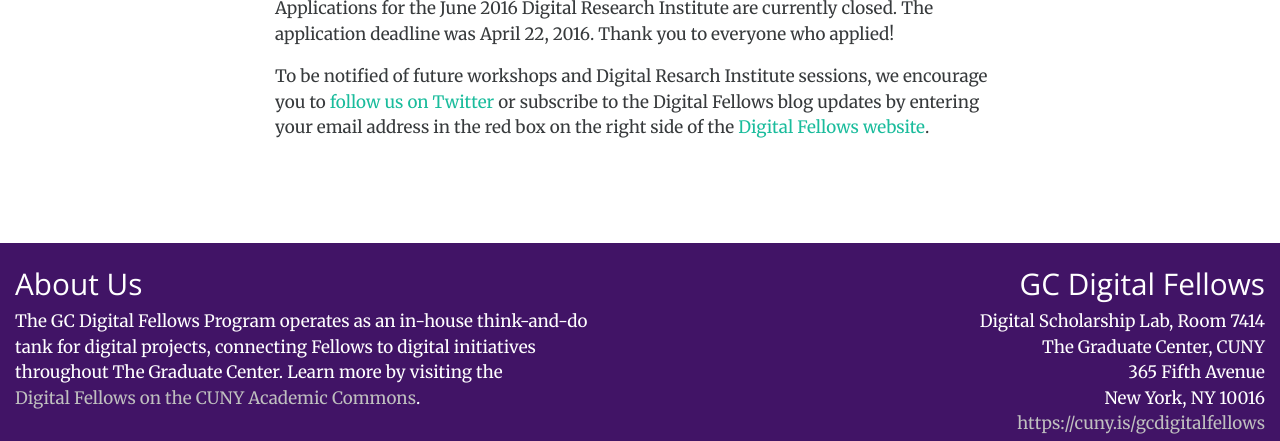
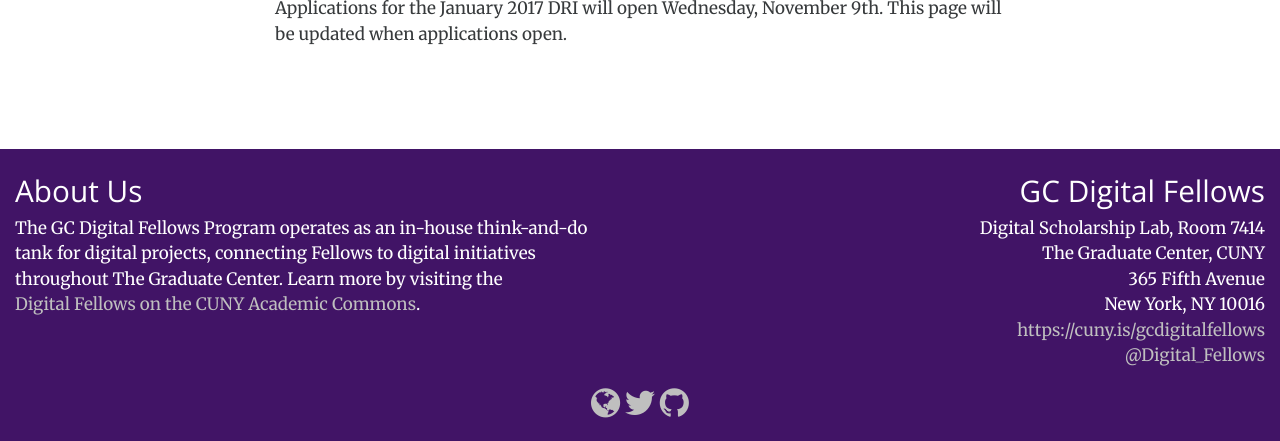
Before and after one commit to GCDigitalFellows/gcdigitalfellows.github.io, a Jekyll site: the page built from apply.html, in a window 1280 px wide and 900 px high, cut to the strip 459-900 px from the top of the window. Built offline with Jekyll 4.4.1, drawn with Linux system fonts in a browser that asks for light colours.

Commit message:
Updated in preparation for opening the applications on December 9th, 2016

```diff
--- a/apply.html
+++ b/apply.html
@@ -8,12 +8,14 @@
 
 <section id="content">
   <div class="container">
-    {% include section-header.html title="Thank You for Your Interest" color="secondary" %}
+    {% include section-header.html title="Stay Tuned: Applications Opening Soon" color="secondary" %}
     <div class="row">
       <div class="col-md-8 offset-md-2">
-        <p>Applications for the June 2016 Digital Research Institute are currently closed. The application deadline was April 22, 2016. Thank you to everyone who applied!</p>
 
-        <p>To be notified of future workshops and Digital Resarch Institute sessions, we encourage you to <a href="https://twitter.com/Digital_Fellows" target="_blank">follow us on Twitter</a> or subscribe to the Digital Fellows blog updates by entering your email address in the red box on the right side of the <a href="http://digitalfellows.commons.gc.cuny.edu/" target="_blank">Digital Fellows website</a>.</p>
+	<p>Applications for the January 2017 DRI will open Wednesday, November 9th. This page will be updated when applications open.</p>
+<!-- Uncomment below when applications closed -->
+	<!-- <p>Applications for the June 2016 Digital Research Institute are currently closed. The application deadline was April 22, 2016. Thank you to everyone who applied!</p>
+             <p>To be notified of future workshops and Digital Research Institute sessions, we encourage you to <a href="https://twitter.com/Digital_Fellows" target="_blank">follow us on Twitter</a> or subscribe to the Digital Fellows blog updates by entering your email address in the red box on the right side of the <a href="http://digitalfellows.commons.gc.cuny.edu/" target="_blank">Digital Fellows website</a>.</p> -->
       </div>
     </div>
   </div>
--- a/contact.html
+++ b/contact.html
@@ -33,7 +33,7 @@
             </div>
             <input type="text" name="_gotcha" style="display:none" />
             <input type="hidden" name="_subject" value="Digital Research Institute Inquiry" />
-            <input type="hidden" name="_next" value="/thanks/" />
+            <input type="hidden" name="_next" value="thanks.html" />
           </form>
         </div>
       </div>
--- a/index.html
+++ b/index.html
@@ -14,6 +14,11 @@
       <h2 class="text-white m-b-3">Hosted by the <a href="https://cuny.is/gcdigitalfellows">GC Digital Fellows</a></h2>
       <!-- <a href="{{ '/apply' | prepend: site.baseurl }}" class="btn btn&#45;info btn&#45;xl m&#45;r&#45;2">Apply Now!</a> -->
       <a href="#about" class="btn btn-info btn-xl m-l-2 page-scroll">Learn More</a>
+      <div class="row">
+        <div class="m-t-3 col-md-6 offset-md-3 alert alert-info" role="alert"><strong><center>Applications opening soon</center></strong><br/>Applications for the January 2017 Digital Research Institute will open November 9. Bookmark this page for updates.</div>
+</div>
+	</div>
+
       <!-- Uncomment below when closing application -->
       <!-- <div class="row">
            <div class="m-t-3 col-md-6 offset-md-3 alert alert-danger" role="alert"><strong>Applications are now closed.</strong><br/>Thank you to everyone who applied. Applicants will be notified regarding the status of their applications the first week of May.</div>
--- a/schedule.html
+++ b/schedule.html
@@ -8,6 +8,7 @@
 <section id="overview">
   <div class="container">
     {% include section-header.html title="DRI Schedule Overview" color="success" %}
+    <p><i>** Note that this is an archived schedule from the June 2016 Institute. This page will be updated in December to reflect the January 2017 schedule</i></p>
     <p>Workshops build on each other such that successive workshops use skills developed in earlier ones. All participants will attend workshops on core skills on Monday, Tuesday, and Wednesday afternoon. Wednesday and Thursday morning, participants will choose which skills they wish to develop further through advanced workshops. The following is an overview of the preliminary schedule (subject to change) of the activities planned for the five-day program. Scroll down (or <a href="#detail" class="page-scroll">click here</a>) to view a detailed schedule for each day of the DRI or click on the day of the week in the table below to jump to the detailed schedule for that day.</p>
 
 <p> Note: Participants choose from concurrent sessions Tuesday-Friday. The Friday Text Analysis is identical to the Wednesday session, but is capped at 20 seats. You are strongly encouraged to take the Wednesday session if Text Analysis is crucial to your research. </p>
--- a/thanks.html
+++ b/thanks.html
@@ -1,14 +1,15 @@
 ---
 layout: default
 title: Thank You
-permalink: /thanks/
 regenerate: true
 ---
 <div class="container m-a-3">
   <div class="row">
     <div class="col-md-8 offset-md-2">
       <h2>Thank you</h2>
+      <br>
       <p>Your message has been sent.</p>
+      <br>
       <a class="btn btn-primary" href="{{ '/' | prepend: site.baseurl }}">Return Home</a>
     </div>
   </div>
```
Also changed, not shown: 1 other file.
